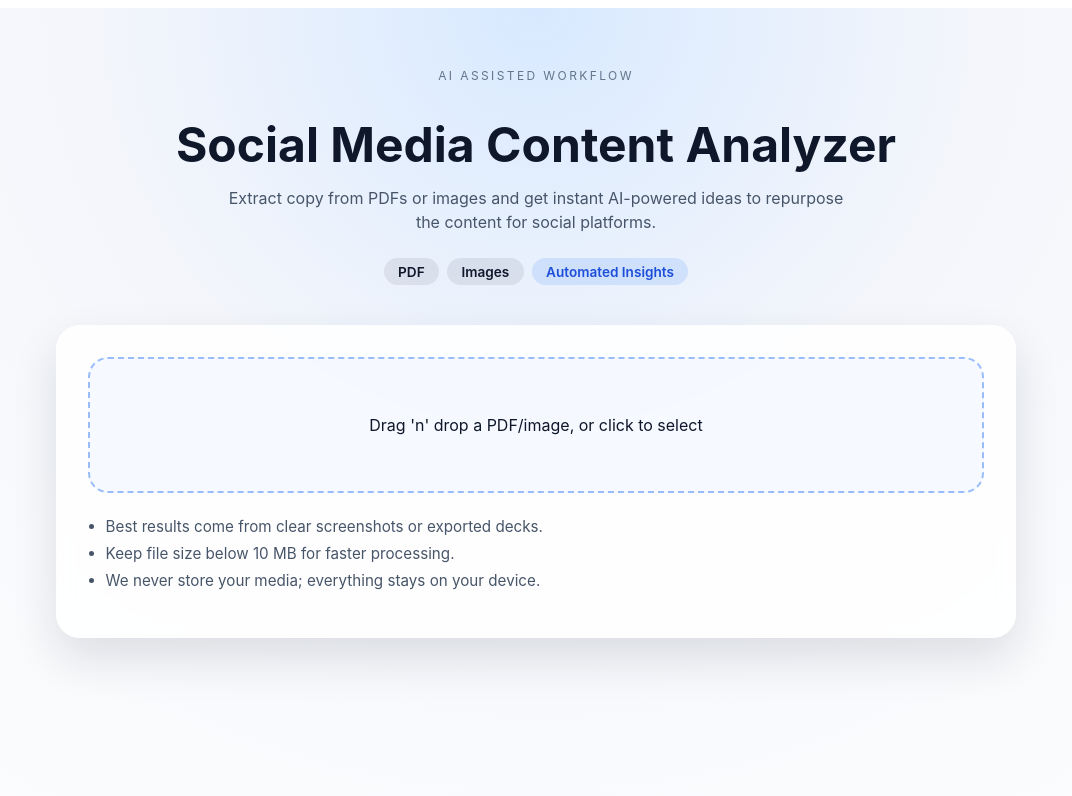
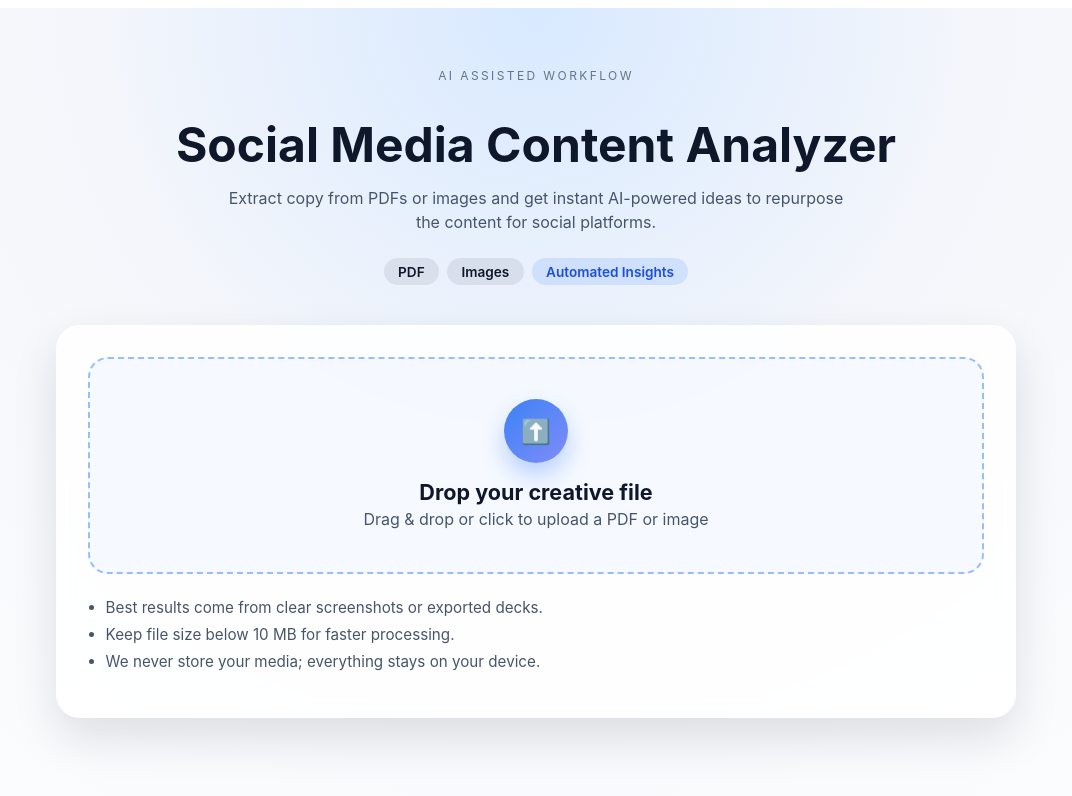
Before and after one commit to iamnityatiwari/socialMediaContent, a React (Vite) app in the folder frontend/: page / in a window 1280 px wide. Shown: the top 796 px of the page, without its empty margins (104-1176 px from the left). Built offline with nearby package versions, Linux system fonts and the light colour scheme.

Commit message:
Enhance DropzoneUpload component with file name display
Added file name display and improved UI feedback during upload.

```diff
--- a/frontend/src/components/DropzoneUpload.jsx
+++ b/frontend/src/components/DropzoneUpload.jsx
@@ -2,22 +2,26 @@ import React, { useCallback, useState } from 'react';
 import { useDropzone } from 'react-dropzone';
 import axios from 'axios';
 
-
 export default function DropzoneUpload({ onResult }) {
   const [loading, setLoading] = useState(false);
   const [error, setError] = useState(null);
+  const [fileName, setFileName] = useState('');
 
-
-const onDrop = useCallback(async (acceptedFiles) => {
+  const onDrop = useCallback(
+    async (acceptedFiles) => {
       if (!acceptedFiles || !acceptedFiles[0]) return;
+      const file = acceptedFiles[0];
       setError(null);
       setLoading(true);
+      setFileName(file.name);
+
       const form = new FormData();
-form.append('file', acceptedFiles[0]);
+      form.append('file', file);
+
       try {
-const res = await axios.post('http://localhost:5000/api/upload', form, {
+const res = await axios.post('http://localhost:5001/api/upload', form, {
           headers: { 'Content-Type': 'multipart/form-data' },
-timeout: 120000
+          timeout: 120000,
         });
         onResult(res.data);
       } catch (err) {
@@ -26,19 +30,39 @@ setError(err.response?.data?.error || err.message);
       } finally {
         setLoading(false);
       }
-}, [onResult]);
+    },
+    [onResult]
+  );
 
-
-const { getRootProps, getInputProps, isDragActive } = useDropzone({ onDrop, accept: { 'application/pdf': ['.pdf'], 'image/*': [] } });
-
+  const { getRootProps, getInputProps, isDragActive } = useDropzone({
+    onDrop,
+    accept: { 'application/pdf': ['.pdf'], 'image/*': [] },
+  });
 
   return (
-<div className="dropzone" {...getRootProps()}>
+    <>
+      <div
+        className={`dropzone ${isDragActive ? 'dropzone--active' : ''} ${
+          loading ? 'dropzone--disabled' : ''
+        }`}
+        {...getRootProps()}
+      >
         <input {...getInputProps()} />
-{loading ? <p>Processing... (this can take a while for images)</p> : (
-isDragActive ? <p>Drop the files here ...</p> : <p>Drag 'n' drop a PDF/image, or click to select</p>
+        <div className="dropzone__content">
+          <div className="icon-circle">⬆️</div>
+          <h3>Drop your creative file</h3>
+          <p>
+            {isDragActive
+              ? 'Release to start analyzing'
+              : 'Drag & drop or click to upload a PDF or image'}
+          </p>
+          {fileName && !loading && (
+            <p className="filename">Queued: {fileName}</p>
           )}
+          {loading && <p className="loading">Processing… hang tight!</p>}
+        </div>
+      </div>
       {error && <p className="error">{error}</p>}
-</div>
+    </>
   );
 }
```
Lines whose indentation alone changed are shown as unchanged.
